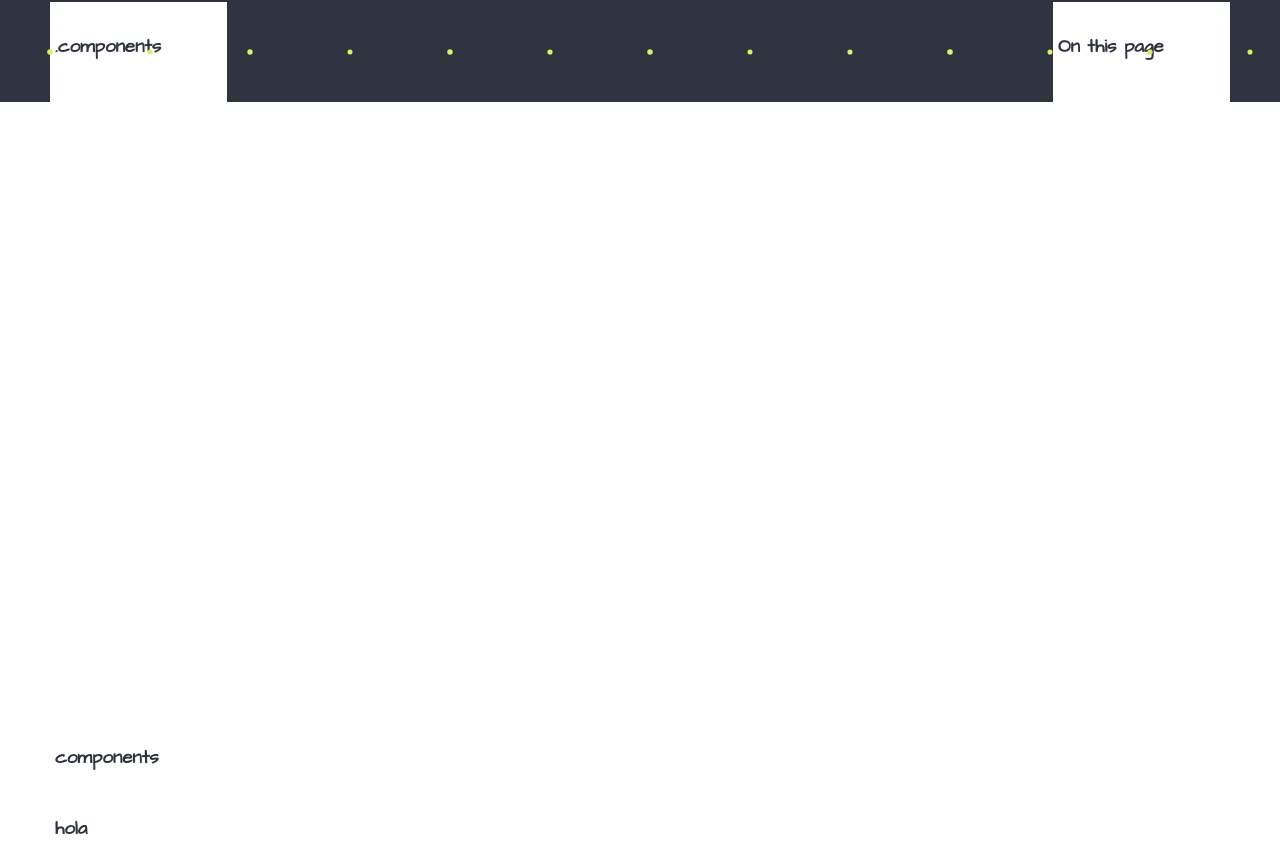
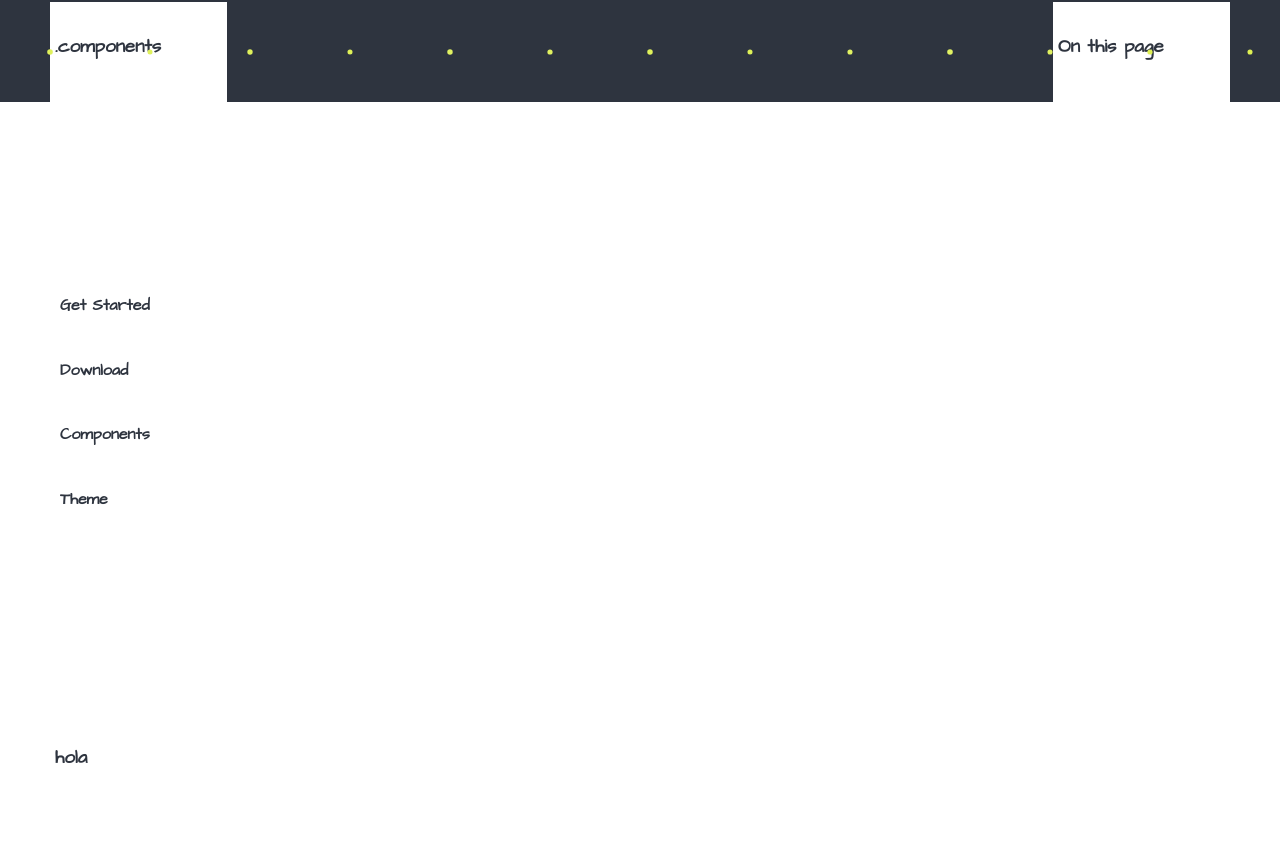
Before and after one commit to leonsuaren/reactdotcom, a React (Create React App) app in the folder reactdotcom/: page / in a window 1280 px wide. Shown: the part 798-1640 px from the top of the page. After the commit the page ends 1600 px from the top, so only its background shows below. Built offline with nearby package versions, Linux system fonts and the light colour scheme.

Commit message:
added content to the menu

```diff
--- a/reactdotcom/src/components/menu/Menu.jsx
+++ b/reactdotcom/src/components/menu/Menu.jsx
@@ -1,14 +1,19 @@
 import React from 'react';
-import { MenuWrapper } from './styled';
+import { MenuWrapper, MenuContent } from './styled';
 
 export const Menu = () => {
   return (
     <MenuWrapper>
-        <h3>.components</h3>
-        <div>
-        </div>
-        <h3>components</h3>
-        <h3>hola</h3>
+      <h3>.components</h3>
+      <div>
+        <MenuContent>
+          <h4>Get Started</h4>
+          <h4>Download</h4>
+          <h4>Components</h4>
+          <h4>Theme</h4>
+        </MenuContent>
+      </div>
+      <h3>hola</h3>
     </MenuWrapper>
   )
 };
--- a/reactdotcom/src/components/menu/styled.jsx
+++ b/reactdotcom/src/components/menu/styled.jsx
@@ -16,6 +16,7 @@ export const MenuWrapper = styled.div`
 `;
 
 export const MenuContent = styled.div`
-  display: grid;
-  grid-template-rows: 10% 80% 10%;
+  display: flex;
+  flex-direction: column;
+  margin: 20px 5px;
 `;
```
